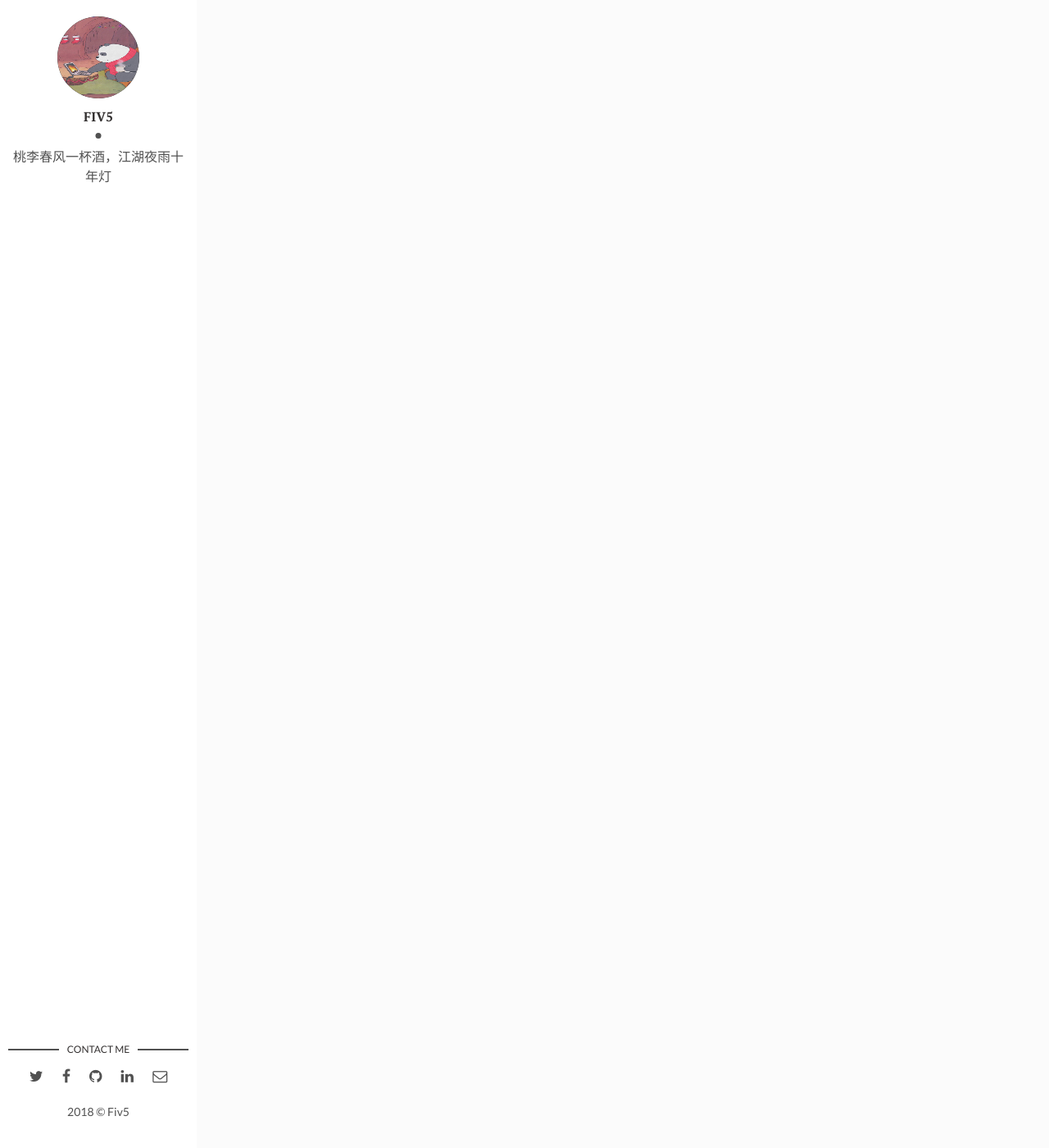
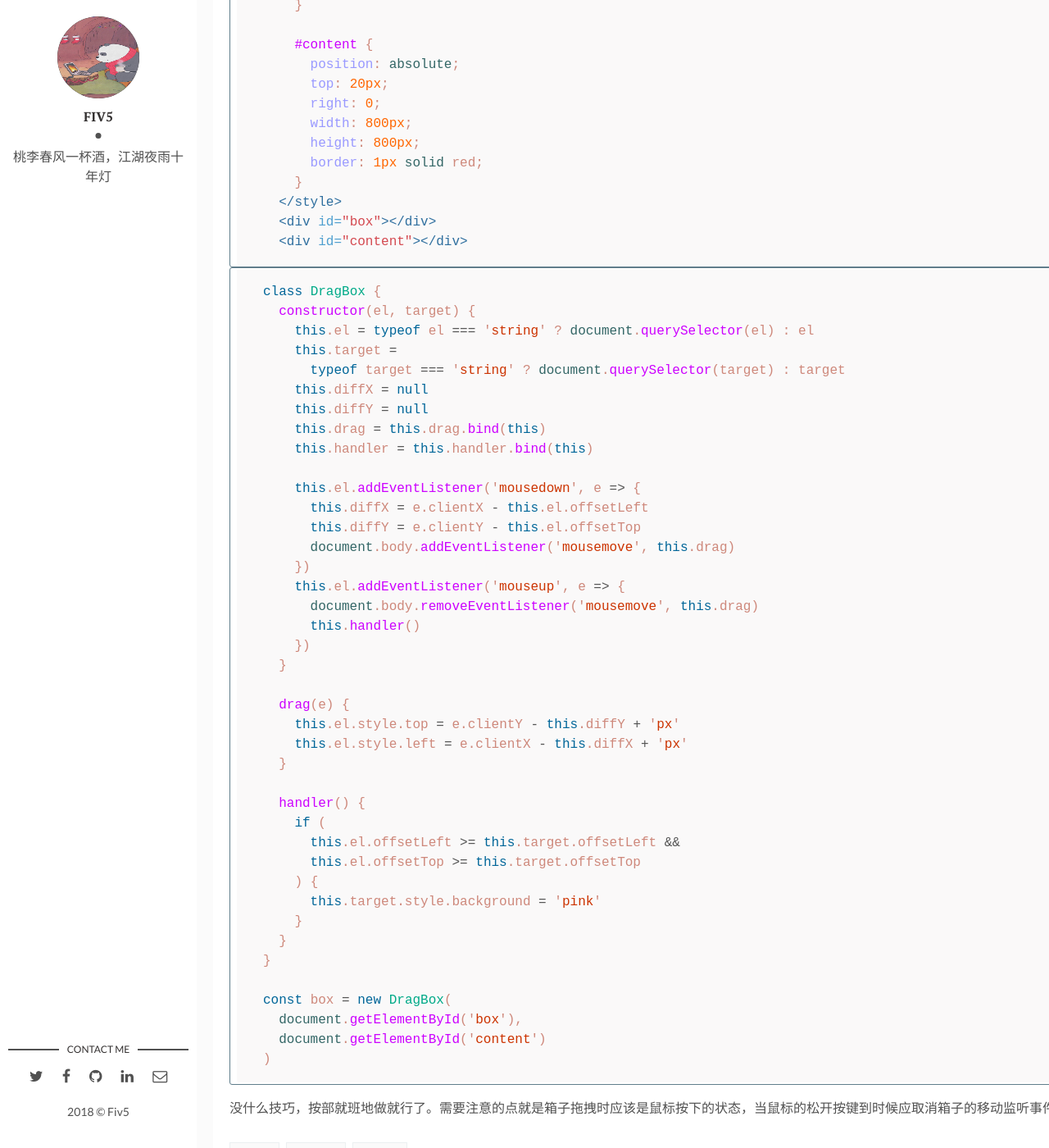
Before and after one commit to Fiv5/Fiv5.github.io, a Jekyll site: the page built from _posts/2018-04-28-一些面试题总结.md, in a window 1280 px wide and 1400 px high, scrolled down 1948 px. Shown: the whole window at 82% size. Built offline with Jekyll 4.4.1, drawn with Linux system fonts in a browser that asks for light colours; comment, search, counter and statistics services are not loaded; some of the changed text lies outside the part shown.

Commit message:
add interview

````diff
--- a/_posts/2018-04-28-一些面试题总结.md
+++ b/_posts/2018-04-28-一些面试题总结.md
@@ -45,6 +45,76 @@ function mySort(arr1, arr2) {
 }
 ```
 
+## 给定两个 div, 比如 box 和 content, 实现将 box 能够拖拽到 content 区域, 当放到 content 区域内时, 改变 content 背景色. 要求不能使用 html5 拖拽 API
 
-## 给定两个div, 比如box和content, 实现将box能够拖拽到content区域, 当放到content区域内时, 改变content背景色. 要求不能使用html5拖拽API
 需求很简单, 就是实现拖拽并改变颜色.
+
+下面是我的解法：
+
+```html
+  <style>
+    #box {
+      width: 200px;
+      height: 200px;
+      background: green;
+      position: absolute;
+      left: 50px;
+      z-index: 10; // 这里的设置一个z-index防止box拖到content时捕捉不到鼠标流，也可以在js里控制。
+    }
+
+    #content {
+      position: absolute;
+      top: 20px;
+      right: 0;
+      width: 800px;
+      height: 800px;
+      border: 1px solid red;
+    }
+  </style>
+  <div id="box"></div>
+  <div id="content"></div>
+```
+
+```js
+class DragBox {
+  constructor(el, target) {
+    this.el = typeof el === 'string' ? document.querySelector(el) : el
+    this.target =
+      typeof target === 'string' ? document.querySelector(target) : target
+    this.diffX = null
+    this.diffY = null
+    this.drag = this.drag.bind(this)
+    this.handler = this.handler.bind(this)
+
+    this.el.addEventListener('mousedown', e => {
+      this.diffX = e.clientX - this.el.offsetLeft
+      this.diffY = e.clientY - this.el.offsetTop
+      document.body.addEventListener('mousemove', this.drag)
+    })
+    this.el.addEventListener('mouseup', e => {
+      document.body.removeEventListener('mousemove', this.drag)
+      this.handler()
+    })
+  }
+
+  drag(e) {
+    this.el.style.top = e.clientY - this.diffY + 'px'
+    this.el.style.left = e.clientX - this.diffX + 'px'
+  }
+
+  handler() {
+    if (
+      this.el.offsetLeft >= this.target.offsetLeft &&
+      this.el.offsetTop >= this.target.offsetTop
+    ) {
+      this.target.style.background = 'pink'
+    }
+  }
+}
+
+const box = new DragBox(
+  document.getElementById('box'),
+  document.getElementById('content')
+)
+```
+没什么技巧，按部就班地做就行了。需要注意的点就是箱子拖拽时应该是鼠标按下的状态，当鼠标的松开按键到时候应取消箱子的移动监听事件。
````
Also changed, not shown: other parts of _posts/2018-04-28-一些面试题总结.md (+1 -1 lines), assets/img/interview.jpg (added), assets/img/interview.png (deleted).
